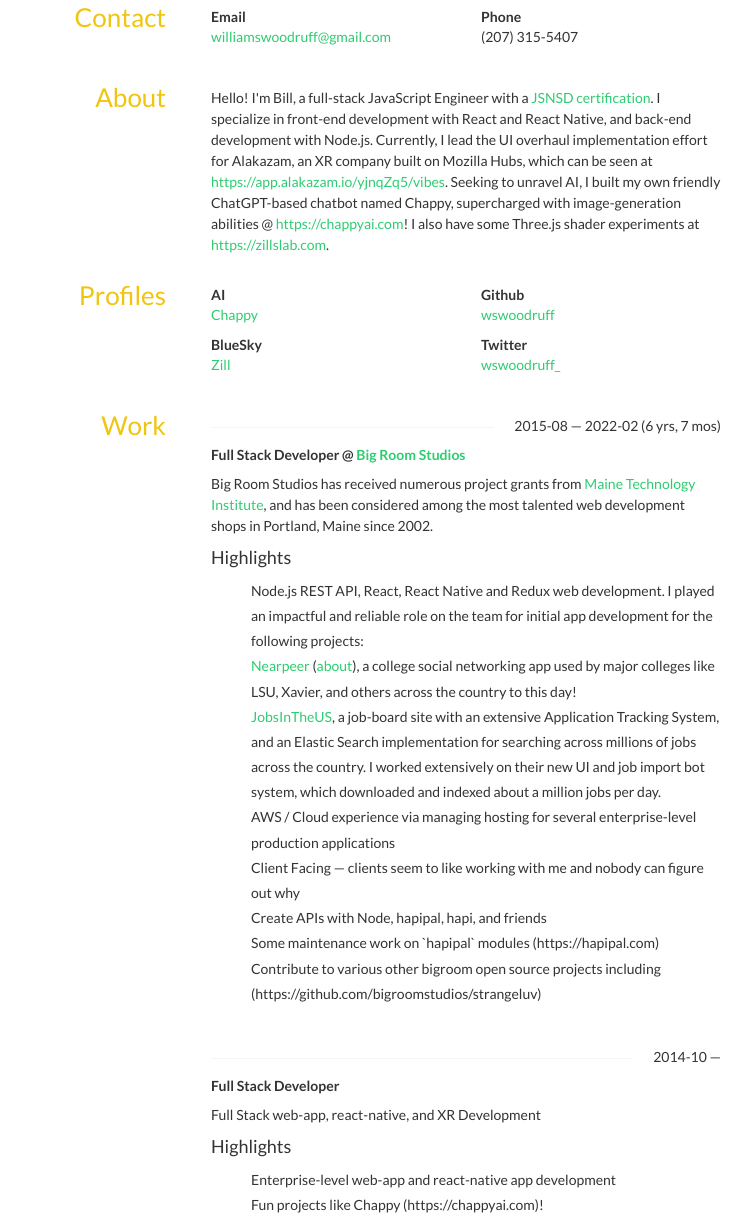
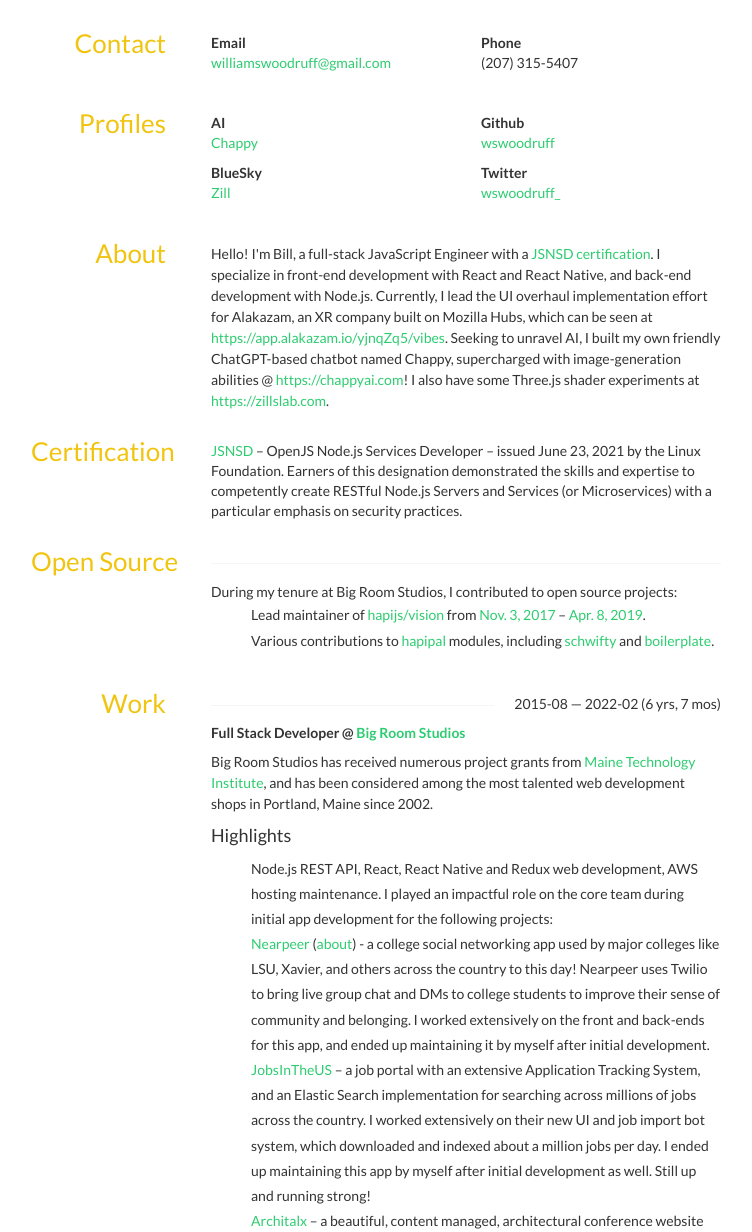
Before and after one commit to wswoodruff/wswoodruff.github.io, a website: page resume/index.html in a window 1280 px wide. Shown: the part 349-1581 px from the top of the page, without its empty margins (264-1016 px from the left). Drawn offline with nearby package versions, Linux system fonts and the light colour scheme; some icons are missing.

Commit message:
Fixing lots of stuff

```diff
--- a/resume/index.html
+++ b/resume/index.html
@@ -212,7 +212,9 @@
 						William Woodruff
 					</h1>
 					<h2>
-						Senior Full Stack JS Engineer (cv v2.01)
+						Senior Full Stack JS Engineer (<a href="https://www.credly.com/badges/dc107cd5-6665-4e41-9cf0-406a25a9813c/public_url" target="_blank" rel="noreferrer noopener">JSNSD</a>)
+						<br />
+						<div>(cv v2.01)</div>
 					</h2>
 				</div>
 			</div>
@@ -237,14 +239,7 @@
 			</div>
 		</div>
 	</section>
-	<section id="about" class="row">
-		<aside class="col-sm-3">
-			<h3>About</h3>
-		</aside>
-		<div class="col-sm-9">
-			<p>Hello! I&#x27;m Bill, a full-stack JavaScript Engineer with a <a href="https://www.credly.com/badges/dc107cd5-6665-4e41-9cf0-406a25a9813c/public_url" target="_blank" rel="noreferrer noopener">JSNSD certification</a>. I specialize in front-end development with React and React Native, and back-end development with Node.js. Currently, I lead the UI overhaul implementation effort for Alakazam, an XR company built on Mozilla Hubs, which can be seen at <a href="https://app.alakazam.io/yjnqZq5/vibes" target="_blank" rel="noreferrer noopener">https://app.alakazam.io/yjnqZq5/vibes</a>. Seeking to unravel AI, I built my own friendly ChatGPT-based chatbot named Chappy, supercharged with image-generation abilities @ <a href="https://chappyai.com" target="_blank" rel="noreferrer noopener">https://chappyai.com</a>! I also have some Three.js shader experiments at <a href="https://zillslab.com" target="_blank" rel="noreferrer noopener">https://zillslab.com</a>.</p>
-		</div>
-	</section>
+
 	<section id="profiles" class="row">
 		<aside class="col-sm-3">
 			<h3>Profiles</h3>
@@ -295,6 +290,43 @@
 		</div>
 	</section>
 
+	<section id="about" class="row">
+		<aside class="col-sm-3">
+			<h3>About</h3>
+		</aside>
+		<div class="col-sm-9">
+			<p>Hello! I&#x27;m Bill, a full-stack JavaScript Engineer with a <a href="https://www.credly.com/badges/dc107cd5-6665-4e41-9cf0-406a25a9813c/public_url" target="_blank" rel="noreferrer noopener">JSNSD certification</a>. I specialize in front-end development with React and React Native, and back-end development with Node.js. Currently, I lead the UI overhaul implementation effort for Alakazam, an XR company built on Mozilla Hubs, which can be seen at <a href="https://app.alakazam.io/yjnqZq5/vibes" target="_blank" rel="noreferrer noopener">https://app.alakazam.io/yjnqZq5/vibes</a>. Seeking to unravel AI, I built my own friendly ChatGPT-based chatbot named Chappy, supercharged with image-generation abilities @ <a href="https://chappyai.com" target="_blank" rel="noreferrer noopener">https://chappyai.com</a>! I also have some Three.js shader experiments at <a href="https://zillslab.com" target="_blank" rel="noreferrer noopener">https://zillslab.com</a>.</p>
+		</div>
+	</section>
+	<section id="certification" class="row">
+		<aside class="col-sm-3">
+			<h3>Certification</h3>
+		</aside>
+		<div class="col-sm-9">
+			<a href="https://www.credly.com/badges/dc107cd5-6665-4e41-9cf0-406a25a9813c/public_url" target="_blank" rel="noreferrer noopener">JSNSD</a> – OpenJS Node.js Services Developer – issued June 23, 2021 by the Linux Foundation. Earners of this designation demonstrated the skills and expertise to competently create RESTful Node.js Servers and Services (or Microservices) with a particular emphasis on security practices.
+		</div>
+	</section>
+
+	<section id="open-source" class="row">
+		<aside class="col-sm-3">
+			<h3>Open&nbsp;Source</h3>
+		</aside>
+		<div class="col-sm-9">
+			<div class="row">
+				<div class="col-sm-12">
+					<h4 class="strike-through"></h4>
+					<div class="summary">
+						<p>During my tenure at Big Room Studios, I contributed to open source projects:</p>
+					</div>
+					<ul class="highlights">
+						<li class="bullet">Lead maintainer of <a href="https://github.com/hapijs/vision" target="_blank" rel="noreferrer noopener">hapijs/vision</a> from <a href="https://github.com/hapijs/vision/commit/f15fa277640a26e5f8a2c792985088f8d1cee73b" target="_blank" rel="noreferrer noopener">Nov. 3, 2017</a> – <a href="https://github.com/hapijs/vision/commit/0b29418e9c2445e881357af2dee61194b1ab38f1" target="_blank" rel="noreferrer noopener">Apr. 8, 2019</a>.</li>
+						<li class="bullet">Various contributions to <a href="https://hapipal.com" target="_blank" rel="noreferrer noopener">hapipal</a> modules, including <a href="https://github.com/hapipal/schwifty" target="_blank" rel="noreferrer noopener">schwifty</a> and <a href="https://github.com/hapipal/boilerplate" target="_blank" rel="noreferrer noopener">boilerplate</a>.</li>
+					</ul>
+				</div>
+			</div>
+		</div>
+	</section>
+
 	<section id="work" class="row">
 		<aside class="col-sm-3">
 			<h3>Work</h3>
@@ -316,14 +348,10 @@
 				</div>
 				<h4>Highlights</h4>
 				<ul class="highlights">
-					<li class="bullet">Node.js REST API, React, React Native and Redux web development. I played an impactful and reliable role on the team for initial app development for the following projects:</li>
-					<li class="bullet"><a href="https://nearpeer.net" target="_blank" rel="noreferrer noopener">Nearpeer</a> (<a href="https://nearpeer.com" target="_blank" rel="noreferrer noopener">about</a>), a college social networking app used by major colleges like LSU, Xavier, and others across the country to this day!</li>
-					<li class="bullet"><a href="https://jobsintheus.com" target="_blank" rel="noreferrer noopener">JobsInTheUS</a>, a job-board site with an extensive Application Tracking System, and an Elastic Search implementation for searching across millions of jobs across the country. I worked extensively on their new UI and job import bot system, which downloaded and indexed about a million jobs per day.</li>
-					<li class="bullet">AWS / Cloud experience via managing hosting for several enterprise-level production applications</li>
-					<li class="bullet">Client Facing — clients seem to like working with me and nobody can figure out why</li>
-					<li class="bullet">Create APIs with Node, hapipal, hapi, and friends</li>
-					<li class="bullet">Some maintenance work on &#x60;hapipal&#x60; modules (https://hapipal.com)</li>
-					<li class="bullet">Contribute to various other bigroom open source projects including (https://github.com/bigroomstudios/strangeluv)</li>
+					<li class="bullet">Node.js REST API, React, React Native and Redux web development, AWS hosting maintenance. I played an impactful role on the core team during initial app development for the following projects:</li>
+					<li class="bullet"><a href="https://nearpeer.net" target="_blank" rel="noreferrer noopener">Nearpeer</a> (<a href="https://nearpeer.com" target="_blank" rel="noreferrer noopener">about</a>) - a college social networking app used by major colleges like LSU, Xavier, and others across the country to this day! Nearpeer uses Twilio to bring live group chat and DMs to college students to improve their sense of community and belonging. I worked extensively on the front and back-ends for this app, and ended up maintaining it by myself after initial development.</li>
+					<li class="bullet"><a href="https://jobsintheus.com" target="_blank" rel="noreferrer noopener">JobsInTheUS</a> – a job portal with an extensive Application Tracking System, and an Elastic Search implementation for searching across millions of jobs across the country. I worked extensively on their new UI and job import bot system, which downloaded and indexed about a million jobs per day. I ended up maintaining this app by myself after initial development as well. Still up and running strong!</li>
+					<li class="bullet"><a href="https://www.architalx.org" target="_blank" rel="noreferrer noopener">Architalx</a> – a beautiful, content managed, architectural conference website built on Wordpress with custom php. I lead this project on the development side, working closely with our staff designer to bring his dynamic design to life. I even implemented an interesting way to write modularized php code for this project. It turned out well, the site and template I built is in use to this day!</li>
 				</ul>
 			</div>
 			<div class="col-sm-12">
```
